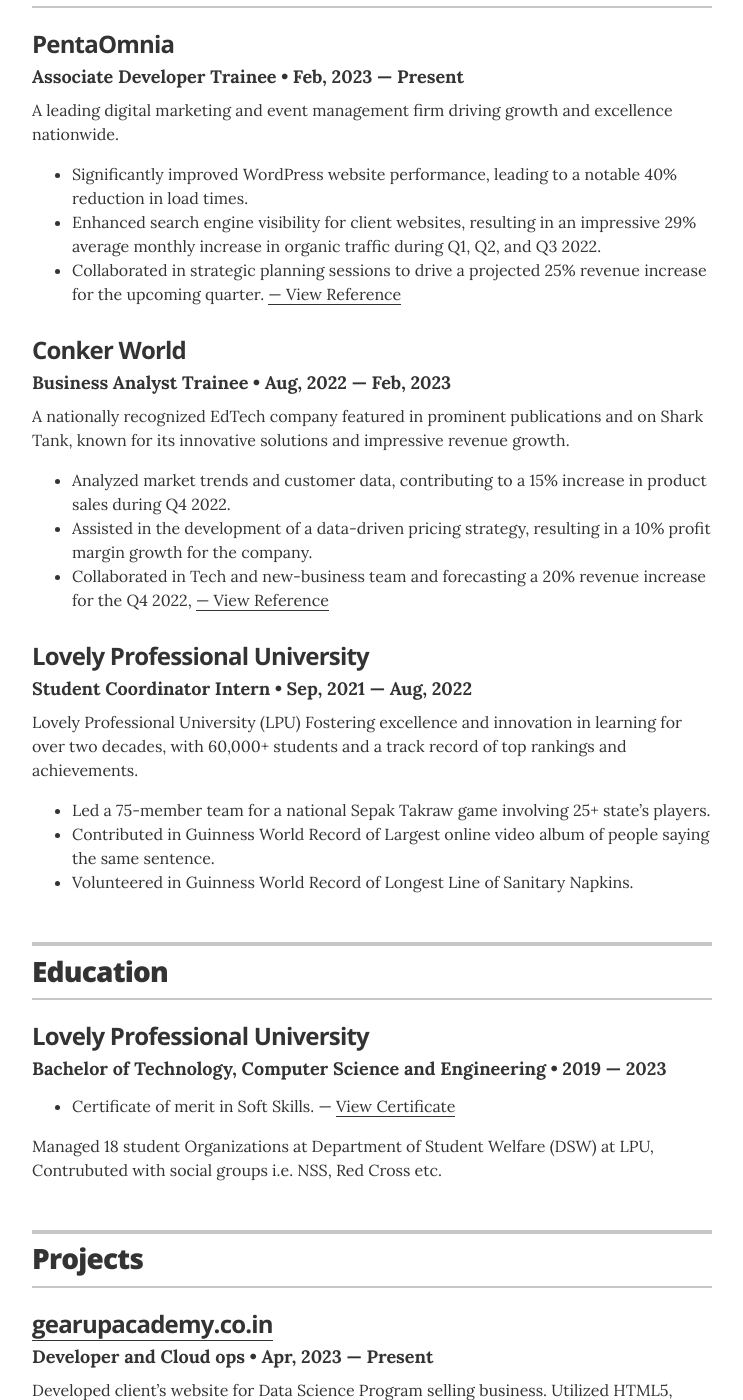
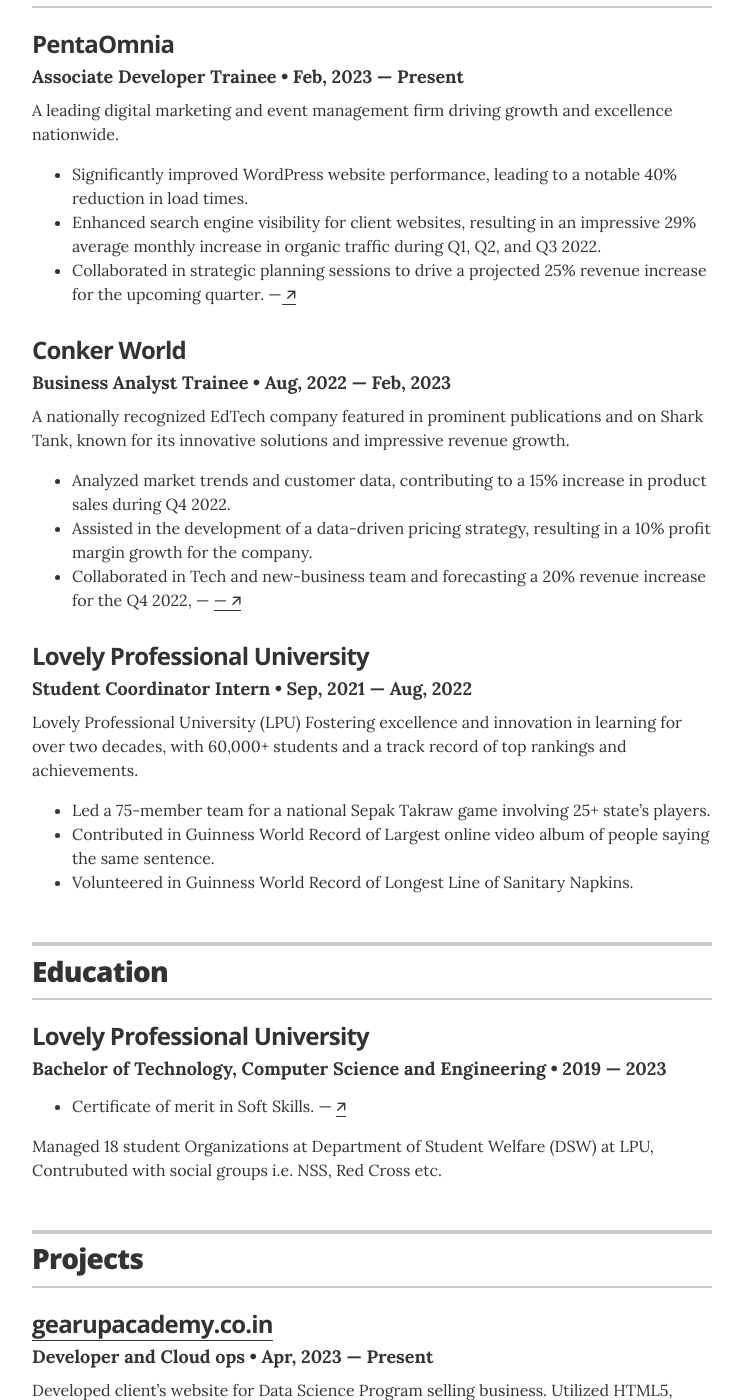
Before and after one commit to PrakashZip/resume, a Jekyll site: the page built from index.html, in a window 1280 px wide and 1400 px high, scrolled down 489 px. Shown: the whole window, without its empty margins (268-1011 px from the left). Built offline with Jekyll 4.4.1, drawn with Linux system fonts in a browser that asks for light colours.

Commit message:
update 🡭

```diff
--- a/_data/education.yml
+++ b/_data/education.yml
@@ -3,7 +3,7 @@
   uni: Lovely Professional University
   year: 2019 &mdash; 2023
   awards:
-    - award: Certificate of merit in Soft Skills. &mdash; <a href="https://drive.google.com/file/d/1PGEGmUJ0RMJXU9cO377vMweWZxuIpwmM/view?usp=sharing"> View Certificate </a>
+    - award: Certificate of merit in Soft Skills. &mdash; <a href="https://drive.google.com/file/d/1PGEGmUJ0RMJXU9cO377vMweWZxuIpwmM/view?usp=sharing"> 🡭</a>
   summary: Managed 18 student Organizations at Department of Student Welfare (DSW) at LPU, Contrubuted with social groups i.e. NSS, Red Cross etc.
 
 # - degree: High School Diploma
--- a/_data/experience.yml
+++ b/_data/experience.yml
@@ -3,13 +3,13 @@
 - company: PentaOmnia
   position: Associate Developer Trainee
   duration: Feb, 2023 &mdash; Present
-  summary: A leading digital marketing and event management firm driving growth and excellence nationwide. <ul class="resume-item-list"><li>Significantly improved WordPress website performance, leading to a notable 40% reduction in load times.</li><li>Enhanced search engine visibility for client websites, resulting in an impressive 29% average monthly increase in organic traffic during Q1, Q2, and Q3 2022.</li><li>Collaborated in strategic planning sessions to drive a projected 25% revenue increase for the upcoming quarter. <a href="https://drive.google.com/drive/folders/1_Nmr6Q4X44i-9quLfJIHV_ZdqZo1HJGC?usp=sharing">&mdash; View Reference</a></li></ul>
+  summary: A leading digital marketing and event management firm driving growth and excellence nationwide. <ul class="resume-item-list"><li>Significantly improved WordPress website performance, leading to a notable 40% reduction in load times.</li><li>Enhanced search engine visibility for client websites, resulting in an impressive 29% average monthly increase in organic traffic during Q1, Q2, and Q3 2022.</li><li>Collaborated in strategic planning sessions to drive a projected 25% revenue increase for the upcoming quarter. &mdash;<a href="https://drive.google.com/drive/folders/1_Nmr6Q4X44i-9quLfJIHV_ZdqZo1HJGC?usp=sharing"> 🡭</a></li></ul>
 
 # Business Analyst Trainee
 - company: Conker World
   position: Business Analyst Trainee
   duration: Aug, 2022 &mdash; Feb, 2023
-  summary: A nationally recognized EdTech company featured in prominent publications and on Shark Tank, known for its innovative solutions and impressive revenue growth. <ul class="resume-item-list"><li>Analyzed market trends and customer data, contributing to a 15% increase in product sales during Q4 2022.</li><li>Assisted in the development of a data-driven pricing strategy, resulting in a 10% profit margin growth for the company.</li><li>Collaborated in Tech and new-business team and forecasting a 20% revenue increase for the Q4 2022, <a href="https://drive.google.com/drive/folders/1iJDMSAbiuCm7hdqZXxscd2S2rwqbDXwP?usp=sharing">&mdash; View Reference</a></li></ul>
+  summary: A nationally recognized EdTech company featured in prominent publications and on Shark Tank, known for its innovative solutions and impressive revenue growth. <ul class="resume-item-list"><li>Analyzed market trends and customer data, contributing to a 15% increase in product sales during Q4 2022.</li><li>Assisted in the development of a data-driven pricing strategy, resulting in a 10% profit margin growth for the company.</li><li>Collaborated in Tech and new-business team and forecasting a 20% revenue increase for the Q4 2022, &mdash; <a href="https://drive.google.com/drive/folders/1iJDMSAbiuCm7hdqZXxscd2S2rwqbDXwP?usp=sharing">&mdash; 🡭</a></li></ul>
 
 
 # Student Coordinator Intern
```
